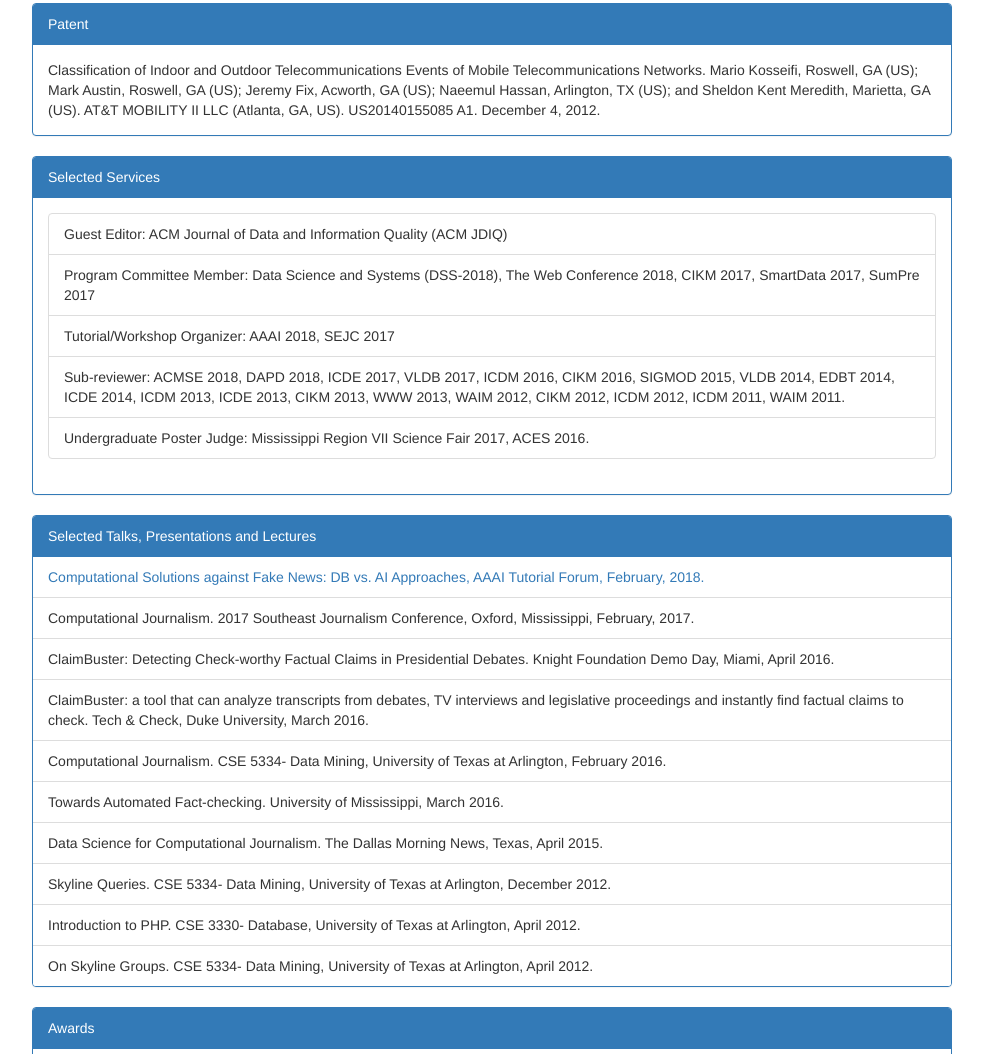
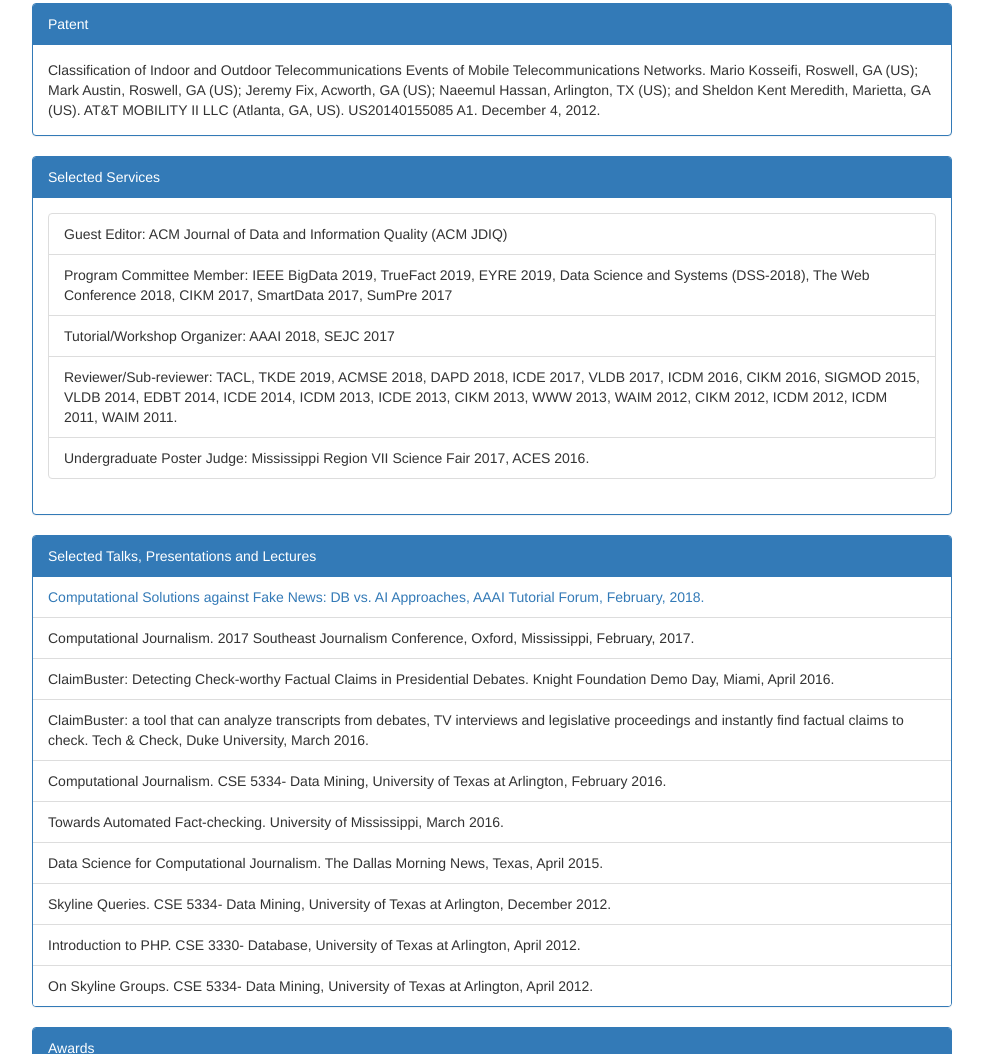
Before and after one commit to naeemulhassan/naeemulhassan.github.io, a plain HTML site: page index.html in a window 1280 px wide. Shown: the part 3744-4798 px from the top of the page, without its empty margins (273-1256 px from the left). Drawn offline with Linux system fonts and the light colour scheme; no server answers.

Commit message:
Update index.html

```diff
--- a/index.html
+++ b/index.html
@@ -544,13 +544,13 @@
 										Guest Editor: ACM Journal of Data and Information Quality (ACM JDIQ)
 									</li>
 									<li class="list-group-item">
-										Program Committee Member: Data Science and Systems (DSS-2018), The Web Conference 2018, CIKM 2017, SmartData 2017, SumPre 2017
+										Program Committee Member: IEEE BigData 2019, TrueFact 2019, EYRE 2019, Data Science and Systems (DSS-2018), The Web Conference 2018, CIKM 2017, SmartData 2017, SumPre 2017
 									</li>
 									<li class="list-group-item">
 										Tutorial/Workshop Organizer: AAAI 2018, SEJC 2017
 									</li>
 									<li class="list-group-item">
-										Sub-reviewer: ACMSE 2018, DAPD 2018, ICDE 2017, VLDB 2017, ICDM 2016, CIKM 2016, SIGMOD 2015, VLDB 2014, EDBT 2014, ICDE 2014, ICDM 2013, ICDE 2013, CIKM 2013, WWW 2013, WAIM 2012, CIKM 2012, ICDM 2012, ICDM 2011, WAIM 2011.
+										Reviewer/Sub-reviewer: TACL, TKDE 2019, ACMSE 2018, DAPD 2018, ICDE 2017, VLDB 2017, ICDM 2016, CIKM 2016, SIGMOD 2015, VLDB 2014, EDBT 2014, ICDE 2014, ICDM 2013, ICDE 2013, CIKM 2013, WWW 2013, WAIM 2012, CIKM 2012, ICDM 2012, ICDM 2011, WAIM 2011.
 									</li>
 									<li class="list-group-item">
 										Undergraduate Poster Judge: Mississippi Region VII Science Fair 2017, ACES 2016.
```
